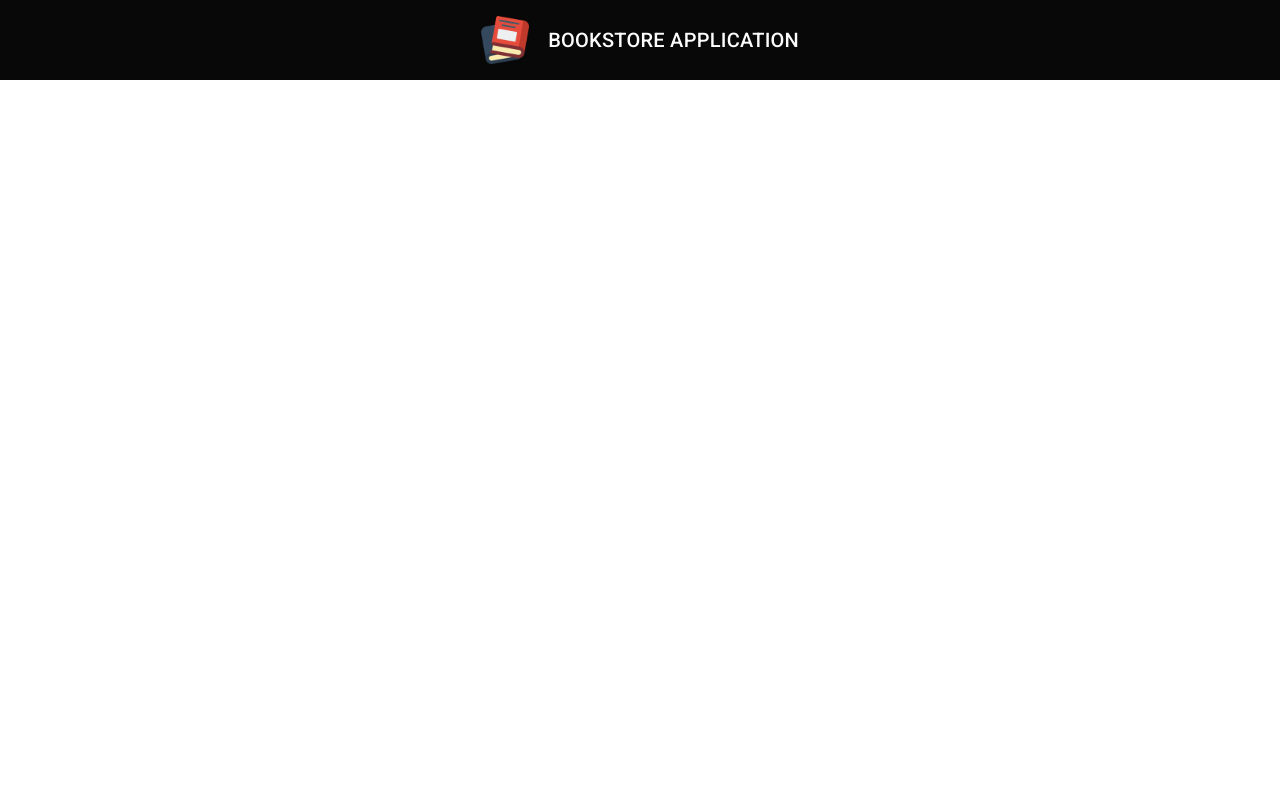
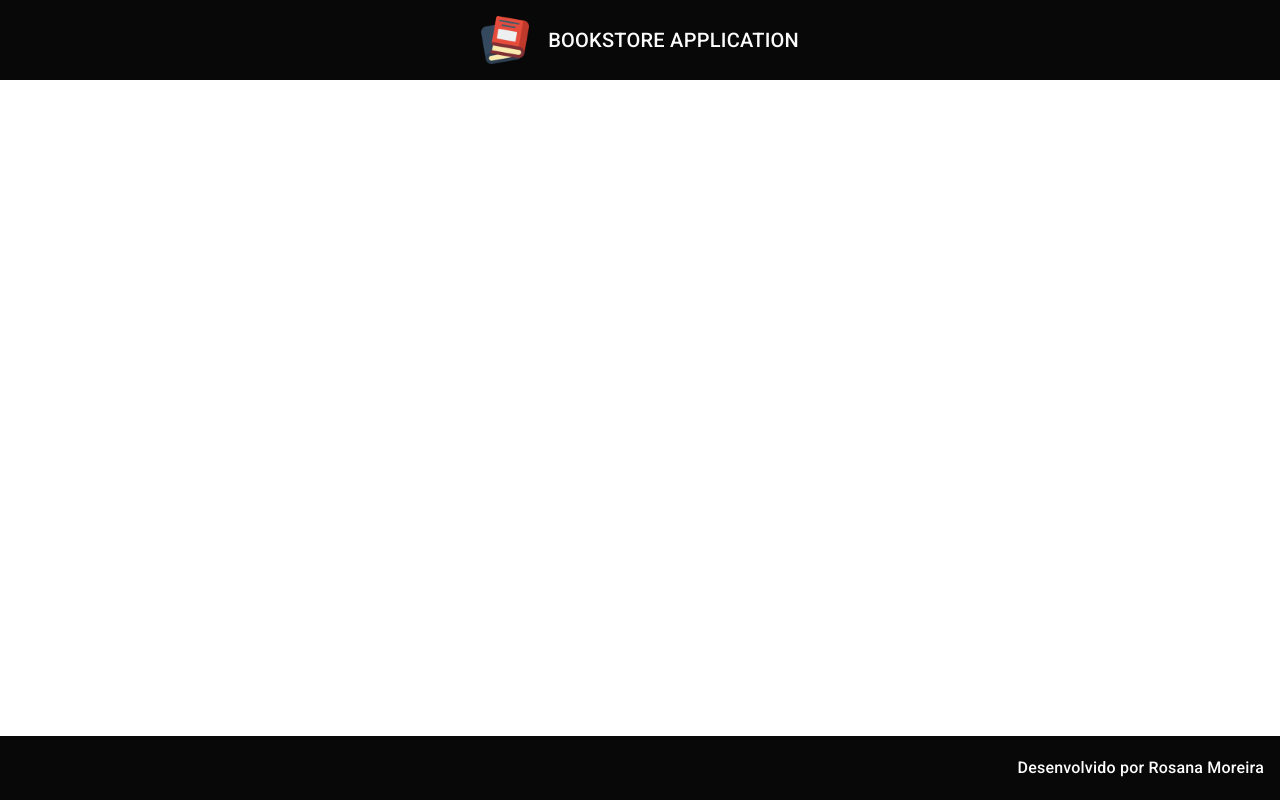
Before and after one commit to rosana-moreira/bookstore, an Angular app: page / in a window 1280 px wide. Built offline with nearby package versions, Linux system fonts and the light colour scheme.

Commit message:
Criação do footer

```diff
--- a/src/app/app.component.html
+++ b/src/app/app.component.html
@@ -1 +1,2 @@
 <app-header></app-header>
+<app-footer></app-footer>
--- a/src/app/app.module.ts
+++ b/src/app/app.module.ts
@@ -6,13 +6,15 @@
 import { BrowserAnimationsModule } from '@angular/platform-browser/animations';
 import { HeaderComponent } from './components/template/header/header.component';
 import {MatToolbarModule} from '@angular/material/toolbar';
+import { FooterComponent } from './components/template/footer/footer.component';
 
 
 
 @NgModule({
   declarations: [
     AppComponent,
-    HeaderComponent
+    HeaderComponent,
+    FooterComponent
   ],
   imports: [
     BrowserModule,
--- /dev/null
+++ b/src/app/components/template/footer/footer.component.css
@@ -0,0 +1,9 @@
+.footer {
+  position: fixed;
+  bottom: 0;
+  justify-content: flex-end;
+  font-size: 1rem;
+  background-color: #080808;
+  color: #fcfcfc;
+  padding: 1rem;
+}
--- /dev/null
+++ b/src/app/components/template/footer/footer.component.html
@@ -0,0 +1,5 @@
+<mat-toolbar class="footer">
+    <span>
+        Desenvolvido por Rosana Moreira
+    </span>
+  </mat-toolbar>
```
Also changed, not shown: src/app/components/template/footer/footer.component.ts (added, +10 -0 lines).
